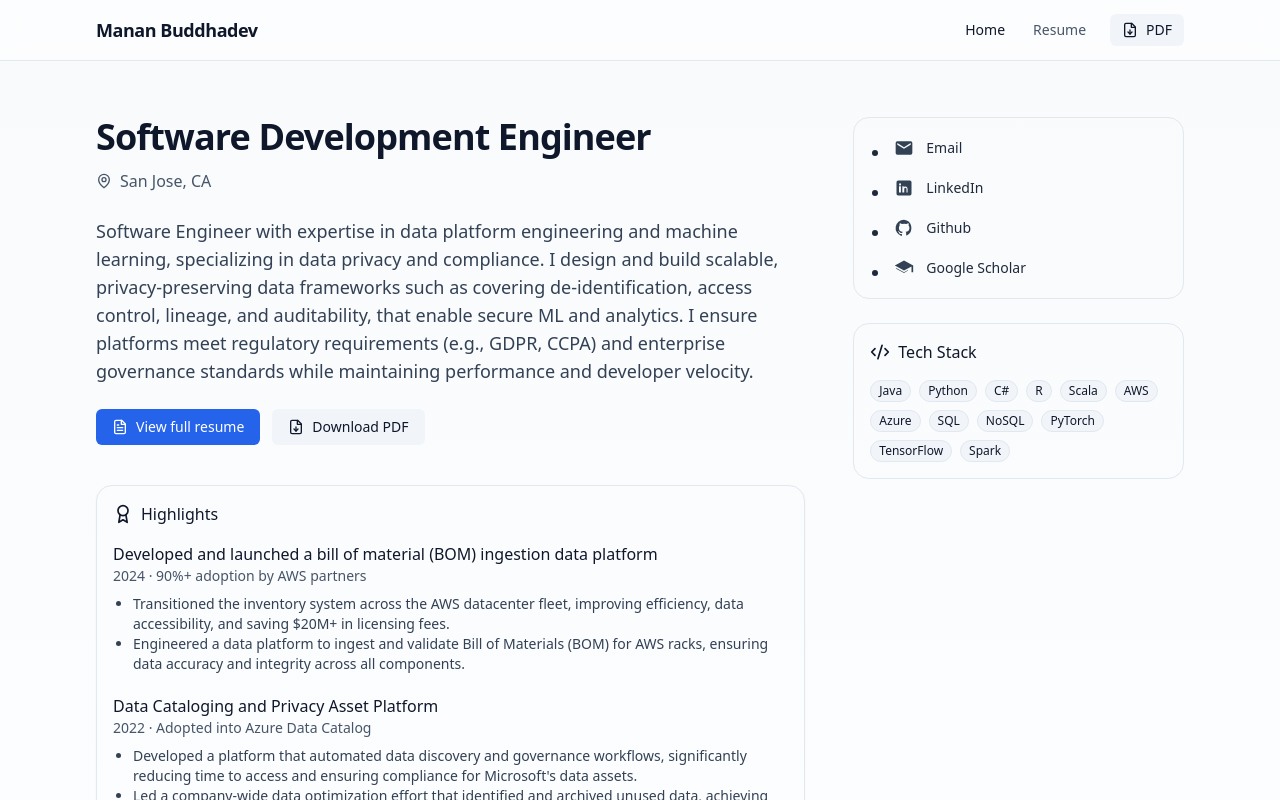
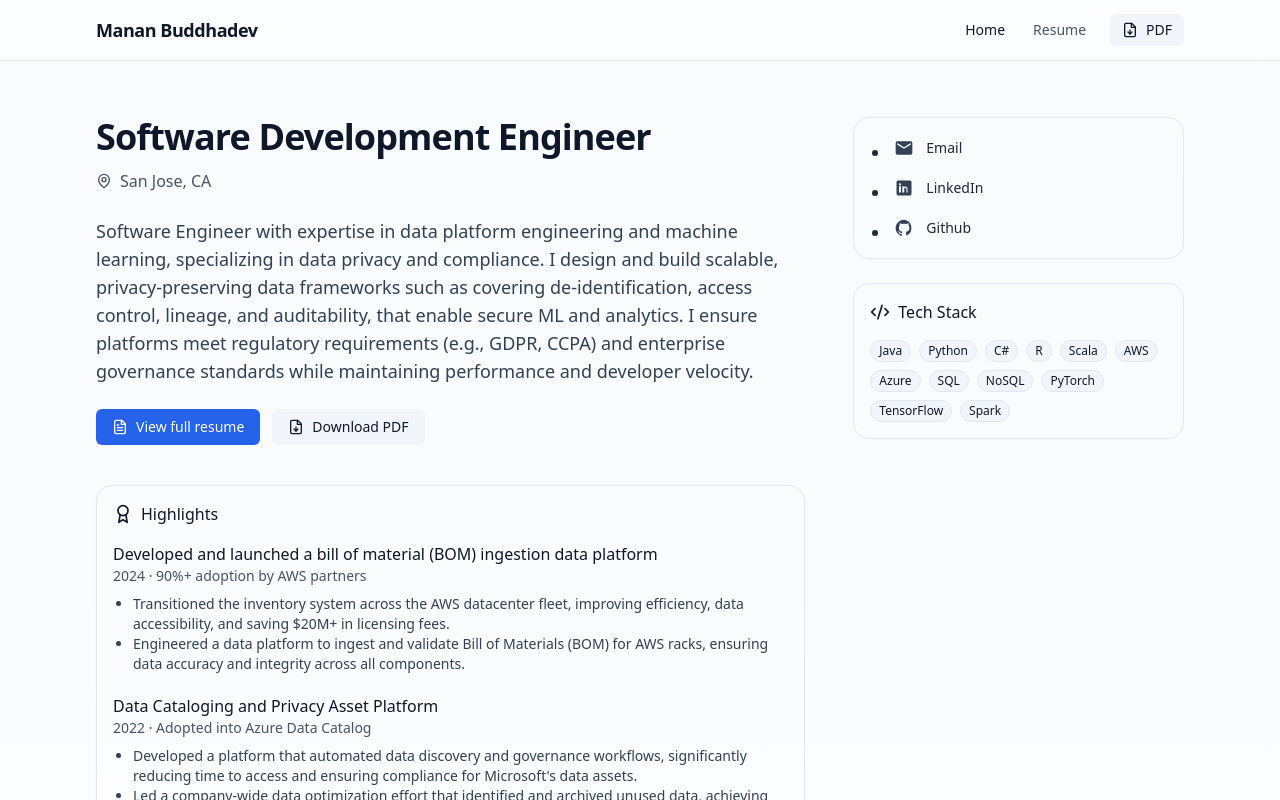
Before and after one commit to bmanan8/mananbuddhadev.github.io, a React (Vite) app: page /#/ in a window 1280 px wide. Shown: the top 800 px of the page. Built offline with nearby package versions, Linux system fonts and the light colour scheme.

Commit message:
Updating socialLinks

```diff
--- a/src/data/socialLinks.js
+++ b/src/data/socialLinks.js
@@ -2,5 +2,5 @@
   { type: "email", label: "Email", href: "mananbuddhadev8@gmail.com" },
   { type: "linkedin", label: "LinkedIn", href: "https://www.linkedin.com/in/mananbuddhadev/" },
   { type: "github", label: "Github", href: "https://github.com/MananBuddhadev" },
-  { type: "scholar", label: "Google Scholar", href: "https://scholar.google.com/citations?user=2xa5wrIAAAAJ&hl=en&authuser=1" }
+  //{ type: "scholar", label: "Google Scholar", href: "https://scholar.google.com/citations?user=2xa5wrIAAAAJ&hl=en&authuser=1" }
 ];
```
Also changed, not shown: 2 other files (tests, documents, lock files or other folders).
